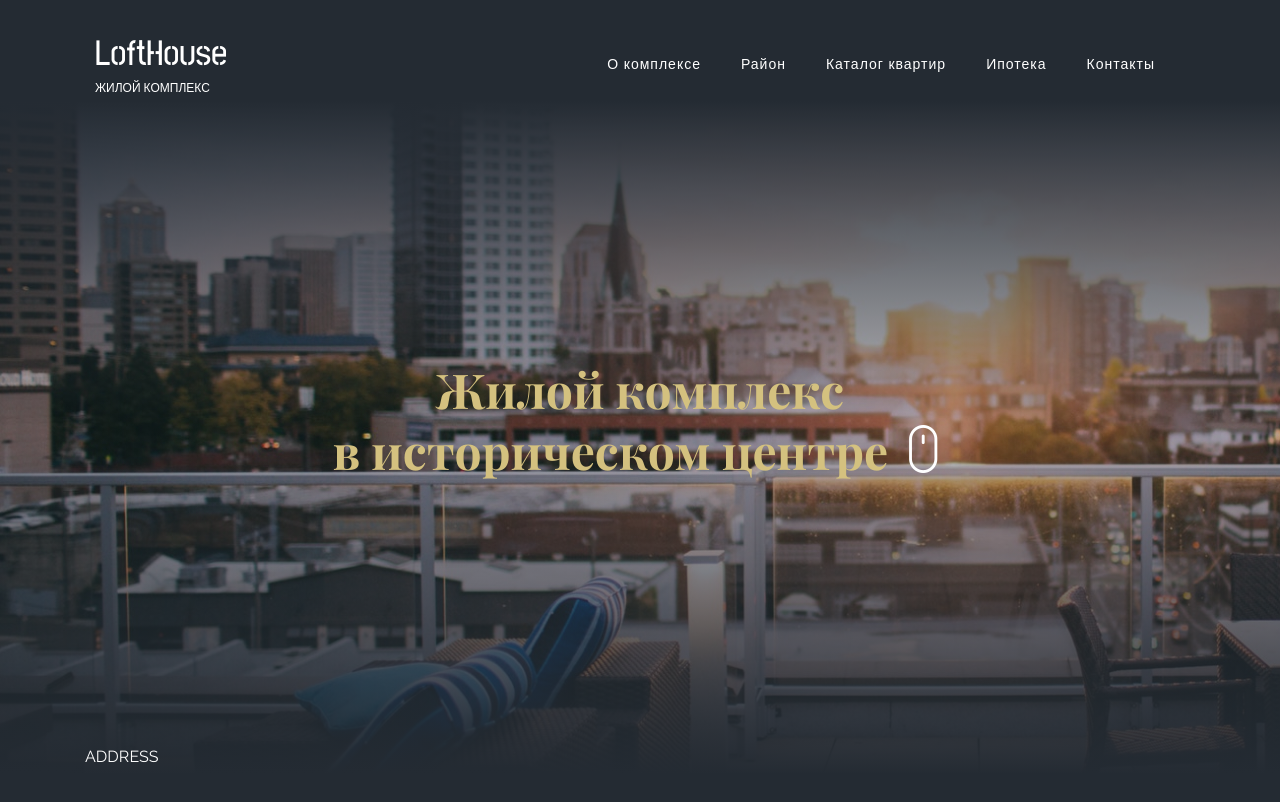
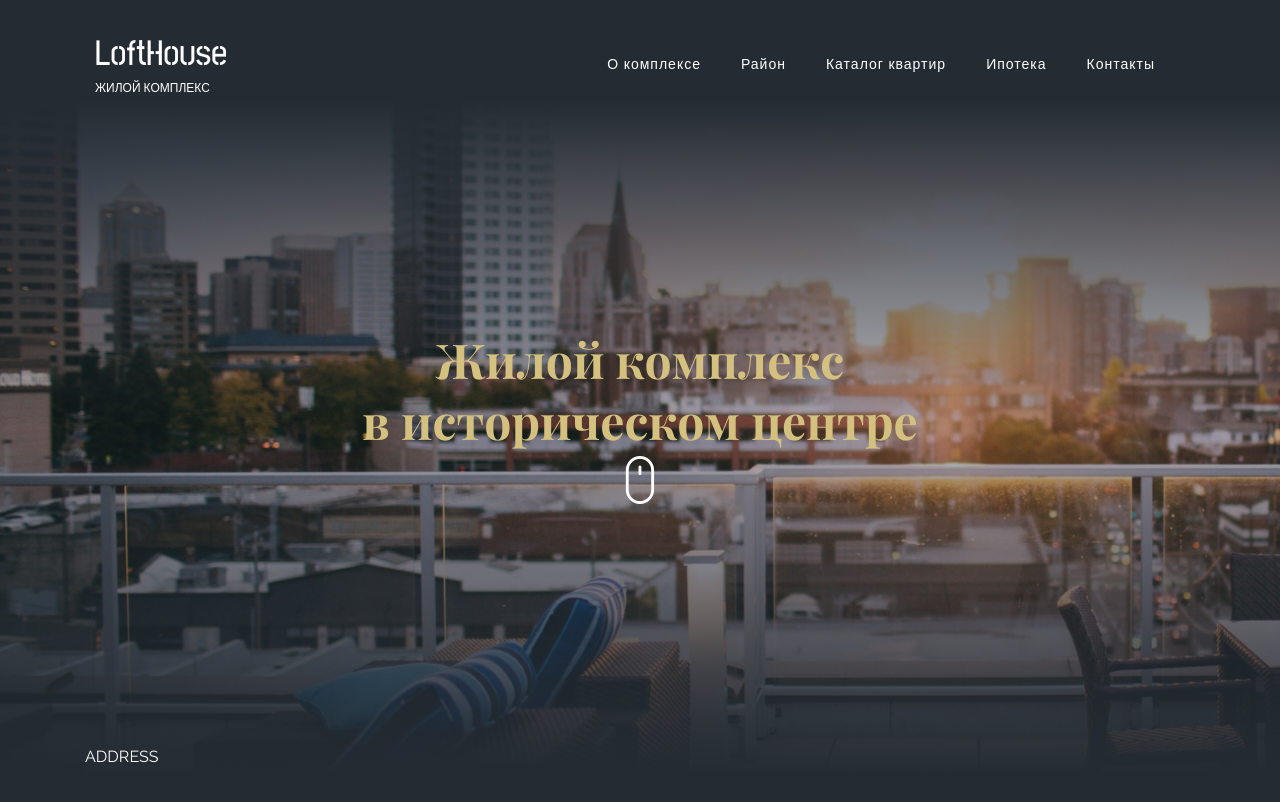
Before and after one commit to codui/loft-house, a website: page source/index.html in a window 1280 px wide. Drawn offline with Linux system fonts and the light colour scheme; files whose address does not match are found by name.

Commit message:
Changed the layout of the header__title element

```diff
--- a/source/index.html
+++ b/source/index.html
@@ -44,14 +44,18 @@
         </div>
 
 
+        <div class="header__title">
             <div class="container">
-                <h1 class="header__title">Жилой комплекс<br>
-                    в историческом центре
+                <div class="title">
+                    <h1>Жилой комплекс<br>
+                        в историческом центре
+                    </h1>
                     <a href="#benefits">
-                        <span class="_icon-mouse"></span>
+                        <i class="_icon-mouse"></i>
                     </a>
-                </h1>
+                </div>
             </div>
+        </div>
 
         <div class="header__footer">
             <div class="container">ADDRESS</div>
--- a/source/scss/base/_5_fonts.scss
+++ b/source/scss/base/_5_fonts.scss
@@ -93,7 +93,11 @@
 
 ._icon-mouse::before {
     content: $_icon-mouse;
-    color: #fff;
+    color: inherit;
+    // color: #fff;
+    // &:hover {
+    //     color: $accent;
+    // }
 }
 
 ._icon-phone::before {
```
Also changed, not shown: public/css/main.css, source/css/main.css, 2 other files.
